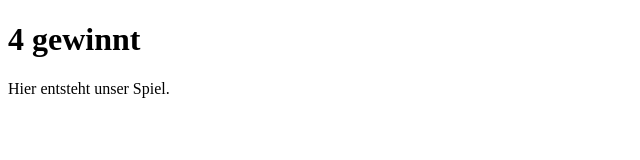
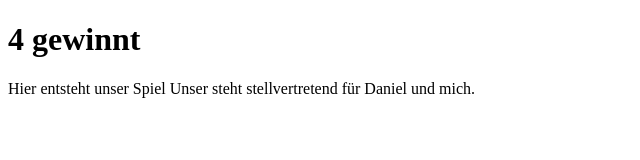
Before and after one commit to JakobLonauer/4gewinnt, a plain HTML site: page index.html in a window 1280 px wide. Shown: the whole page, without its empty margins (0-640 px from the left). Drawn offline with Linux system fonts and the light colour scheme.

Commit message:
Begrüßungstext ergänzt

```diff
--- a/index.html
+++ b/index.html
@@ -6,6 +6,6 @@
 </head>
 <body>
  <h1>4 gewinnt</h1>
- <p>Hier entsteht unser Spiel. </p>
+ <p>Hier entsteht unser Spiel Unser steht stellvertretend für Daniel und mich. </p>
 </body>
 </html>
```
